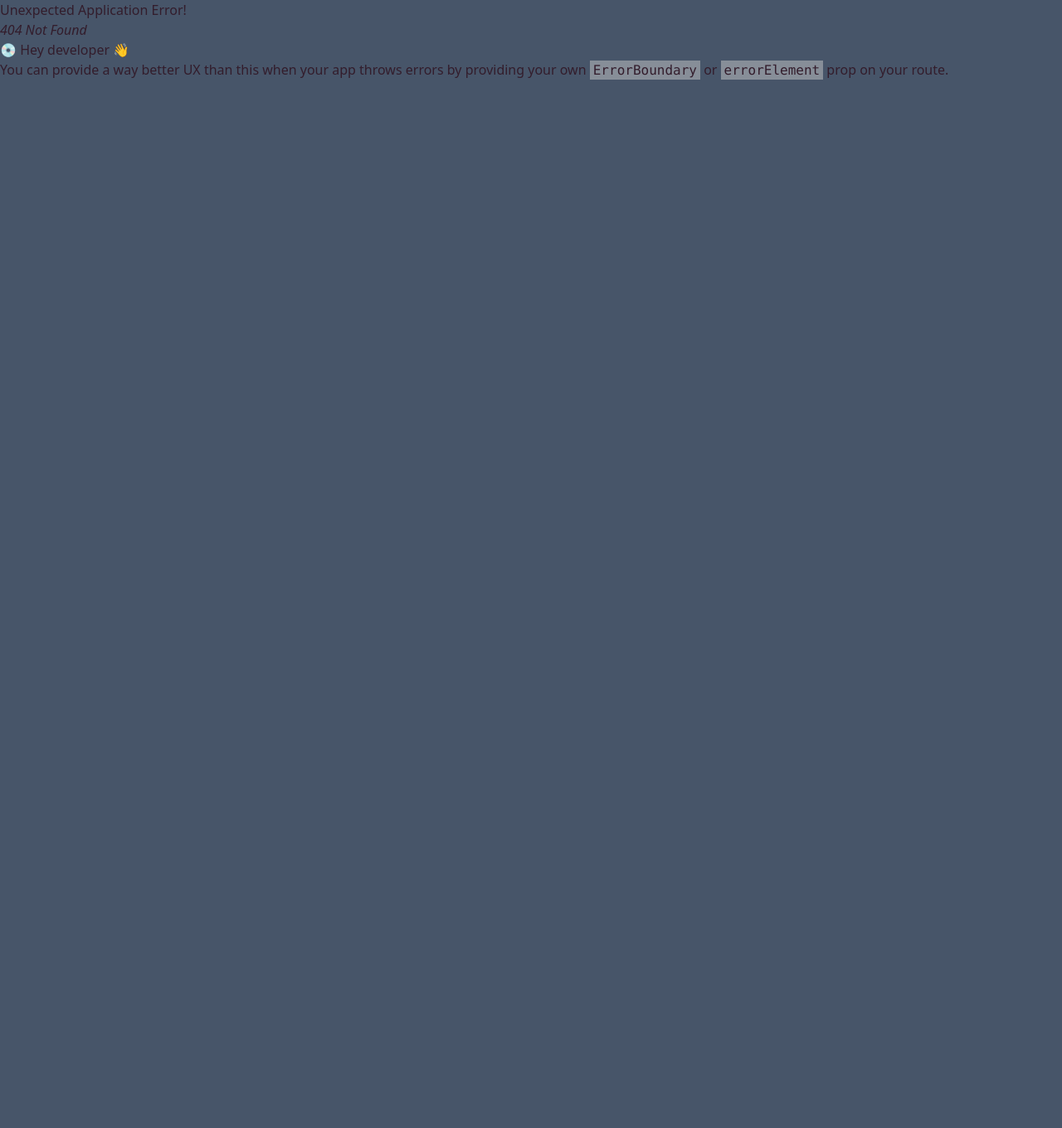
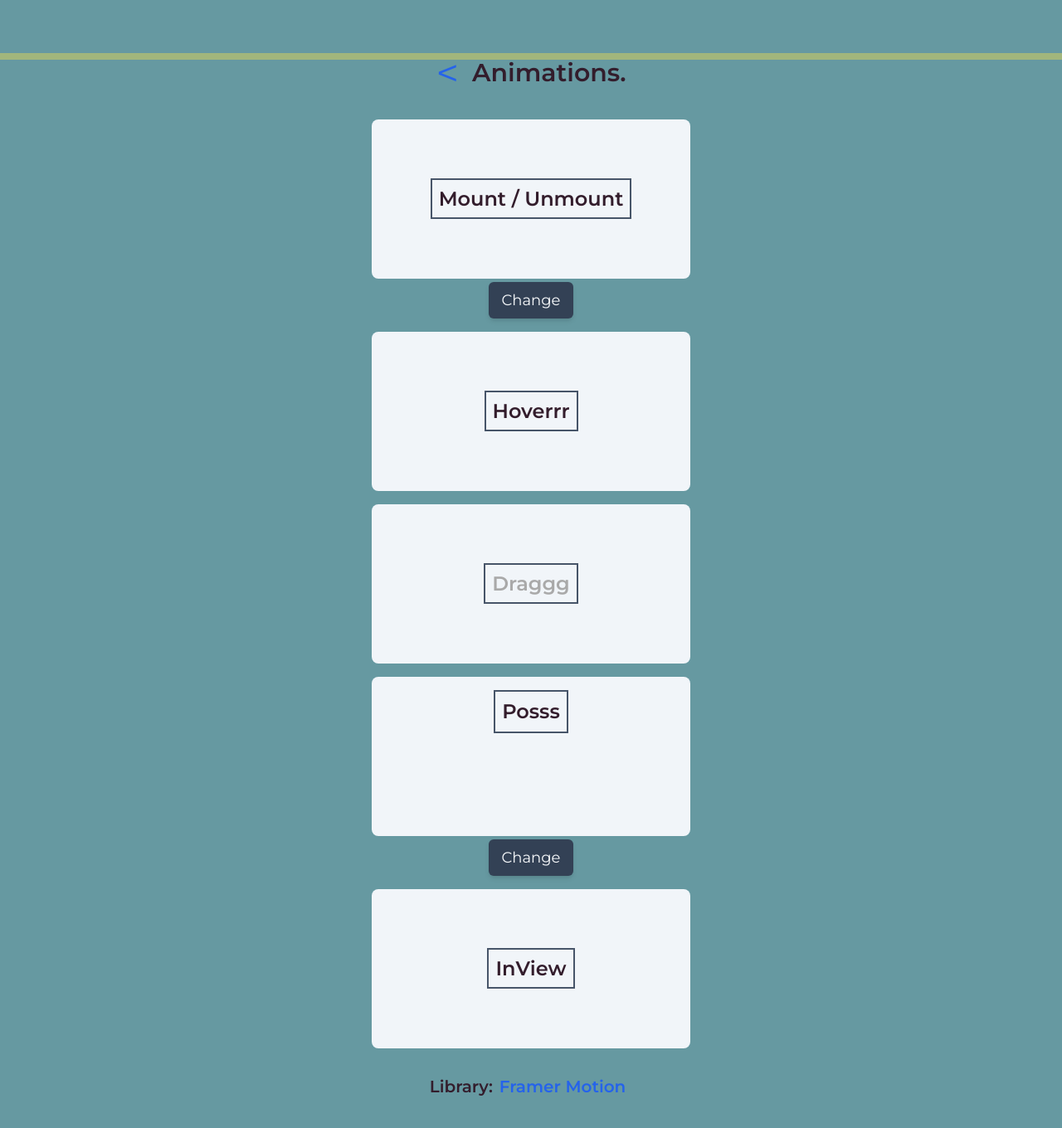
Before and after one commit to tachiguitech/vite-sandbox, a React (Vite) app: page /animations in a window 1280 px wide. Before the commit this address had no page. Shown: the top 1360 px of the page at 83% size. Before the commit the page ends 800 px from the top, so only its background shows below. Built offline with nearby package versions, Linux system fonts and the light colour scheme; a web font is replaced by a local one.

Commit message:
feat: :sparkles: Animationsページの追加

```diff
--- a/package.json
+++ b/package.json
@@ -10,6 +10,7 @@
     "preview": "vite preview"
   },
   "dependencies": {
+    "framer-motion": "^10.15.1",
     "react": "^18.2.0",
     "react-dom": "^18.2.0",
     "react-router-dom": "^6.14.2",
--- /dev/null
+++ b/src/components/page/animations.page.tsx
@@ -0,0 +1,156 @@
+import { type FC, useState, ReactNode } from 'react';
+import { Link } from 'react-router-dom';
+import {
+  AnimatePresence,
+  motion,
+  useMotionValue,
+  useScroll,
+  useTransform
+} from 'framer-motion';
+import { twMerge } from 'tailwind-merge';
+
+const Card: FC<{ children: ReactNode }> = ({ children }) => (
+  <div className="relative grid h-[12em] w-[24em] place-content-center place-items-center">
+    <div className="absolute h-full w-full rounded-lg bg-slate-100" />
+    <div className="absolute z-10">{children}</div>
+  </div>
+);
+
+const AnimationsPage: FC = () => {
+  const [visible, setVisible] = useState<boolean>(true);
+  const dragValue = useMotionValue(0);
+  const styleWithDrag = useTransform(dragValue, [-100, 100], ['#eee', '#111']);
+  const [justifyStart, setJustifyStart] = useState<boolean>(true);
+  const { scrollYProgress } = useScroll();
+
+  return (
+    <>
+      <motion.div
+        className="fixed z-30 h-2 w-screen bg-yellow-300 opacity-40"
+        style={{ scaleX: scrollYProgress }}
+      />
+      <div className="flex flex-col items-center gap-8">
+        <div className="flex flex-row items-center gap-4 font-ss-en">
+          <Link
+            className="text-5xl text-blue-600 hover:text-blue-400 hover:underline"
+            to="/"
+          >
+            {'<'}
+          </Link>
+          <span className="text-3xl font-bold">Animations.</span>
+        </div>
+        <div className="grid place-content-center place-items-center">
+          <main className="flex flex-col items-center gap-4">
+            <div className="flex flex-col items-center gap-1">
+              <Card>
+                <AnimatePresence mode="wait">
+                  {visible && (
+                    <motion.div
+                      initial={{ opacity: 0 }}
+                      animate={{ opacity: 1, y: [16, 0] }}
+                      exit={{ opacity: 0 }}
+                      transition={{ duration: 1.0, ease: 'easeOut' }}
+                    >
+                      <span className="border-2 border-slate-600 p-2 font-ss-en text-2xl font-bold">
+                        Mount / Unmount
+                      </span>
+                    </motion.div>
+                  )}
+                </AnimatePresence>
+              </Card>
+              <button
+                className="rounded-md bg-slate-700 px-4 py-2 font-ss-en text-lg text-slate-50 shadow-md hover:bg-slate-500 active:translate-y-0.5"
+                type="button"
+                onClick={() => setVisible(!visible)}
+              >
+                Change
+              </button>
+            </div>
+            <Card>
+              <motion.div
+                initial={{ scale: 1.0 }}
+                whileHover={{ scale: [null, 1.5, 1.45] }}
+                transition={{ duration: 1.0 }}
+              >
+                <span className="border-2 border-slate-600 p-2 font-ss-en text-2xl font-bold">
+                  Hoverrr
+                </span>
+              </motion.div>
+            </Card>
+            <Card>
+              <motion.div
+                drag="x"
+                dragConstraints={{
+                  left: -100,
+                  right: 100
+                }}
+                dragSnapToOrigin
+                dragElastic={0}
+                dragTransition={{
+                  power: 0.1,
+                  bounceStiffness: 200,
+                  bounceDamping: 2
+                }}
+                style={{ x: dragValue }}
+              >
+                <motion.div style={{ color: styleWithDrag }}>
+                  <span className="border-2 border-slate-600 p-2 font-ss-en text-2xl font-bold">
+                    Draggg
+                  </span>
+                </motion.div>
+              </motion.div>
+            </Card>
+            <div className="flex flex-col items-center gap-1">
+              <Card>
+                <div
+                  className={twMerge(
+                    'flex h-[10em] flex-col',
+                    justifyStart ? 'justify-start' : 'justify-end'
+                  )}
+                >
+                  <motion.span
+                    layout
+                    className="border-2 border-slate-600 p-2 font-ss-en text-2xl font-bold"
+                  >
+                    Posss
+                  </motion.span>
+                </div>
+              </Card>
+              <button
+                className="rounded-md bg-slate-700 px-4 py-2 font-ss-en text-lg text-slate-50 shadow-md hover:bg-slate-500 active:translate-y-0.5"
+                type="button"
+                onClick={() => setJustifyStart(!justifyStart)}
+              >
+                Change
+              </button>
+            </div>
+            <Card>
+              <motion.div
+                initial={{ opacity: 0 }}
+                whileInView={{ opacity: 1 }}
+                viewport={{ amount: 'all' }}
+                transition={{ duration: 2.0 }}
+              >
+                <span className="border-2 border-slate-600 p-2 font-ss-en text-2xl font-bold">
+                  InView
+                </span>
+              </motion.div>
+            </Card>
+          </main>
+        </div>
+        <div className="font-ss-en text-xl font-bold">
+          <span>Library:</span>
+          <Link
+            className="mx-2 text-blue-600 hover:text-blue-400 hover:underline hover:underline-offset-4"
+            to="https://www.framer.com/motion/introduction/"
+            target="_blank"
+          >
+            Framer Motion
+          </Link>
+        </div>
+      </div>
+    </>
+  );
+};
+
+export default AnimationsPage;
--- a/src/main.tsx
+++ b/src/main.tsx
@@ -3,6 +3,7 @@
 import { RouterProvider, createBrowserRouter } from 'react-router-dom';
 import './index.css';
 import Index from './pages';
+import Animations from './pages/animations';
 import Headlines from './pages/headlines';
 
 const router = createBrowserRouter(
@@ -14,6 +15,10 @@
     {
       path: '/headlines',
       element: <Headlines />
+    },
+    {
+      path: '/animations',
+      element: <Animations />
     }
   ],
   { basename: import.meta.env.BASE_URL }
--- /dev/null
+++ b/src/pages/animations.tsx
@@ -0,0 +1,10 @@
+import { FC } from 'react';
+import AnimationsPage from '../components/page/animations.page';
+
+const Animations: FC = () => (
+  <div className="bg-org-blue py-16">
+    <AnimationsPage />
+  </div>
+);
+
+export default Animations;
--- a/tailwind.config.js
+++ b/tailwind.config.js
@@ -9,8 +9,8 @@
         dsgn: ['"Dancing Script"', 'sans-serif']
       },
       colors: {
-        // base: "#f9f7f7",
-        base: '#e5cbd1',
+        'org-pink': '#e5cbd1',
+        'org-blue': '#6699a1',
         primary: '#331d2c'
       }
     }
```
Also changed, not shown: 1 other file (tests, documents, lock files or other folders).
